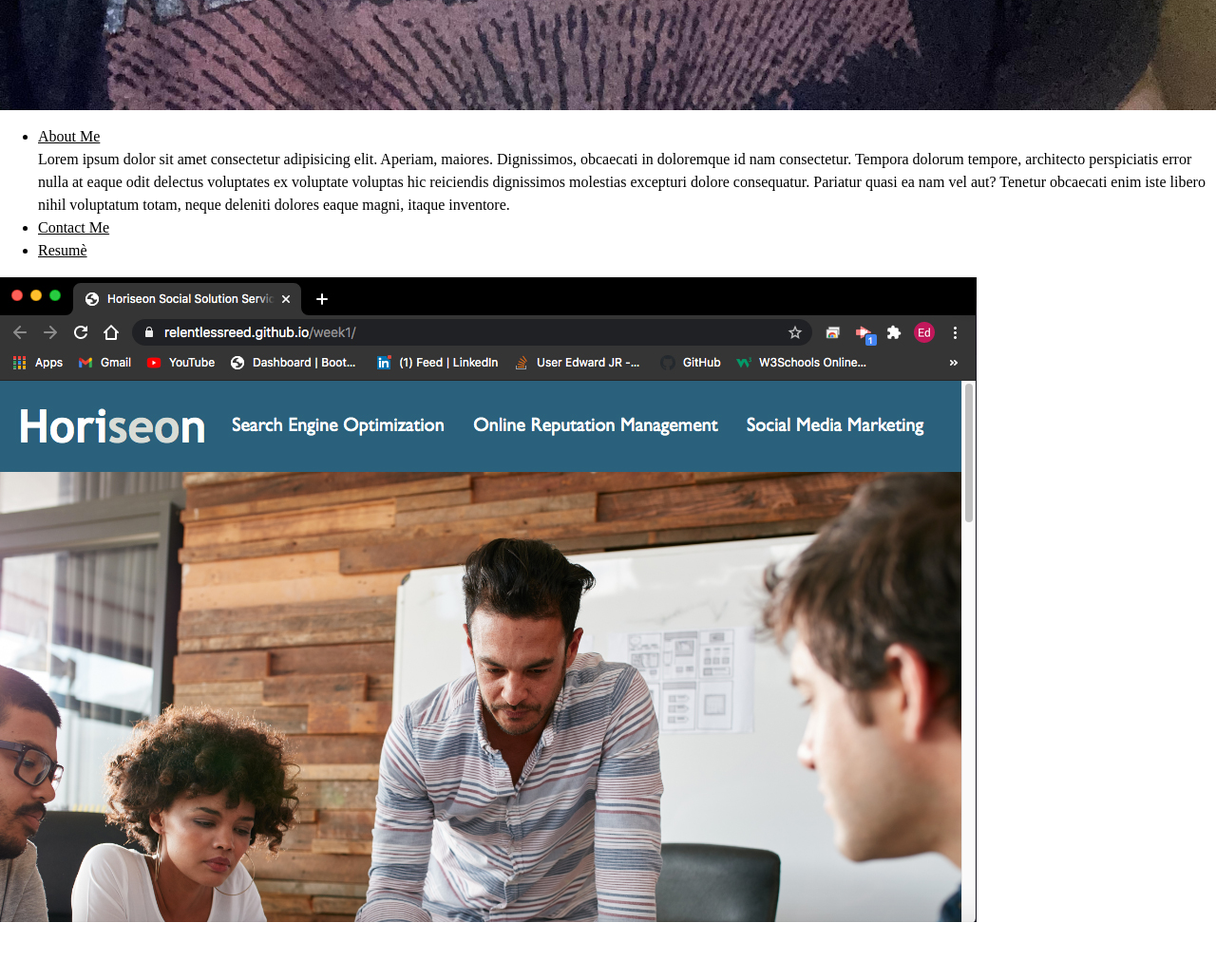
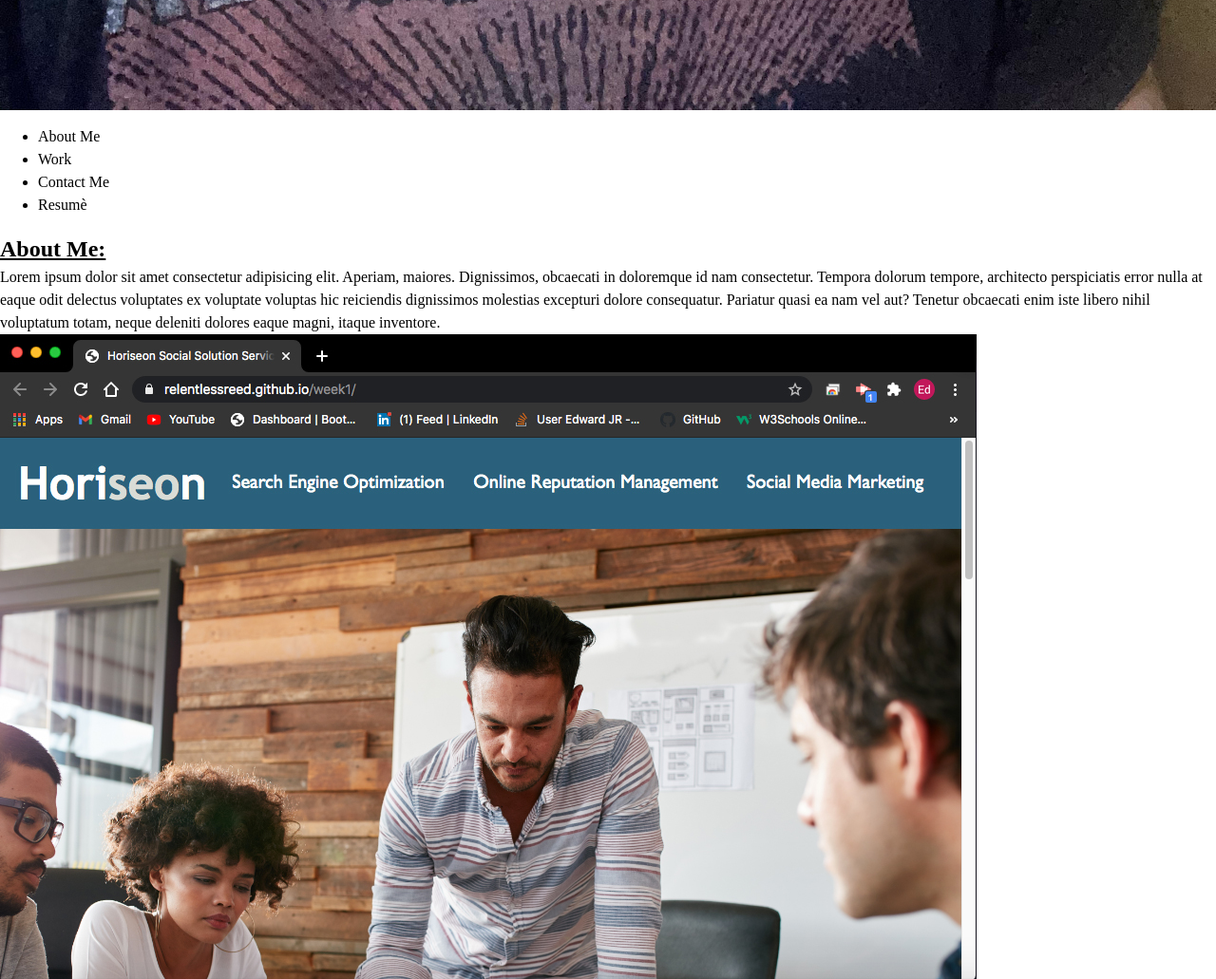
Before and after one commit to relentlessreed/week2, a plain HTML site: page index.html in a window 1280 px wide. Shown: the part 1660-2691 px from the top of the page at 95% size. Before the commit the page ends 2631 px from the top, so only its background shows below. Drawn offline with Linux system fonts and the light colour scheme; files that its build step writes are made by us from their sources.

Commit message:
(Sorry) Removed Underlines from Navbar

```diff
--- a/index.html
+++ b/index.html
@@ -23,16 +23,17 @@
     <div class="hero"></div>
     <img src="assets/images/me.jpeg" alt="me" />
     <ul>
-      <li><u>About Me</u></li>
-      <p>Lorem ipsum dolor sit amet consectetur adipisicing elit. Aperiam, maiores. Dignissimos, obcaecati in doloremque id nam consectetur. Tempora dolorum tempore, architecto perspiciatis error nulla at eaque odit delectus voluptates ex voluptate voluptas hic reiciendis dignissimos molestias excepturi dolore consequatur. Pariatur quasi ea nam vel aut? Tenetur obcaecati enim iste libero nihil voluptatum totam, neque deleniti dolores eaque magni, itaque inventore.</p>
-      <li><u>Contact Me</li></u>
-      <li><u>Resumè</li></u>
+      <li>About Me</li>
+      <li>Work</li>
+      <li>Contact Me</li>
+      <li>Resumè</li>
     </ul>
-    <main class="about-me"></main>
-    <work class="work"
-      ><div>
-        <img src="./assets/images/project1screenshot.jpg" alt="project1" /></div
-    ></work>
+
+    <main class="about-me"><u><h2>About Me:</u></h2><p>Lorem ipsum dolor sit amet consectetur adipisicing elit. Aperiam, maiores. Dignissimos, obcaecati in doloremque id nam consectetur. Tempora dolorum tempore, architecto perspiciatis error nulla at eaque odit delectus voluptates ex voluptate voluptas hic reiciendis dignissimos molestias excepturi dolore consequatur. Pariatur quasi ea nam vel aut? Tenetur obcaecati enim iste libero nihil voluptatum totam, neque deleniti dolores eaque magni, itaque inventore.</p></main>
+    <work class="work">
+    <div>
+    </div><img src="./assets/images/project1screenshot.jpg" alt="project1" /></div>
+    </work>
     <contactresumè class="contactresumè"></contactresumè>
     <footer></footer>
   </body>
```
